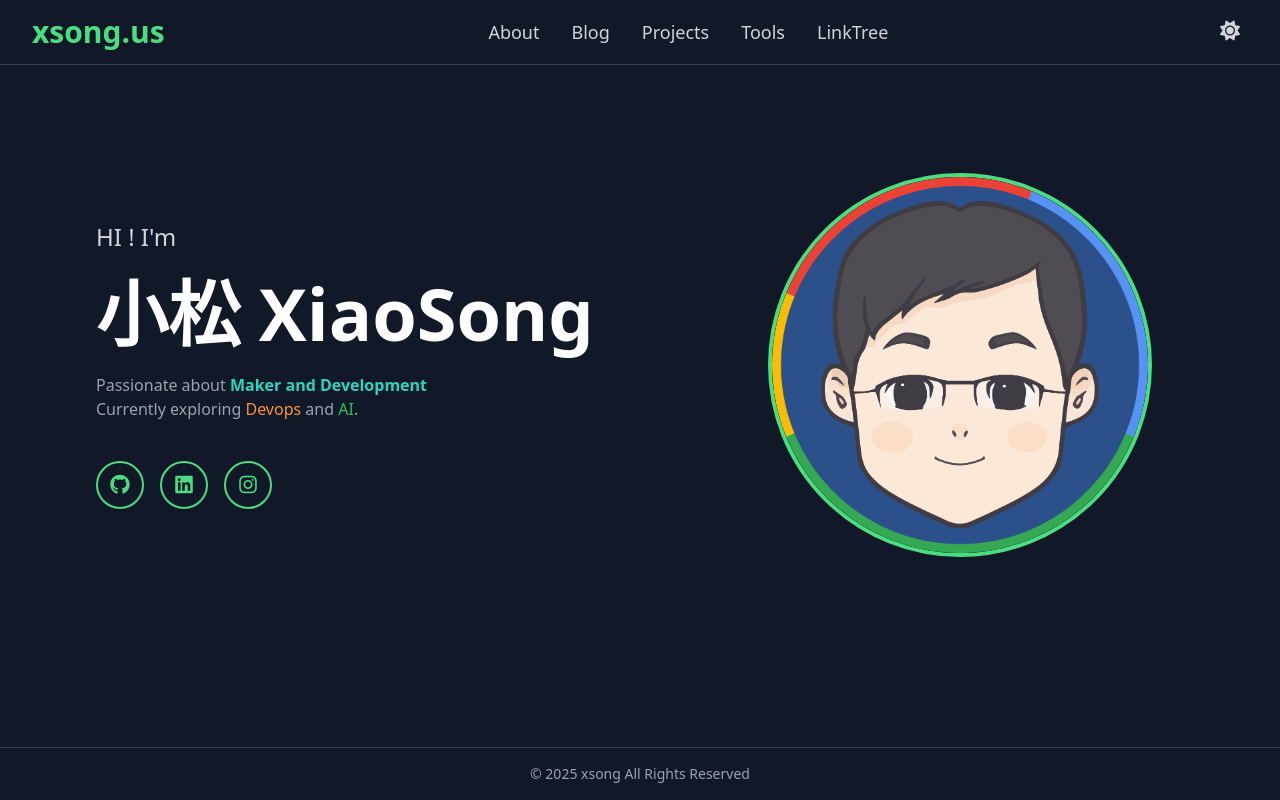
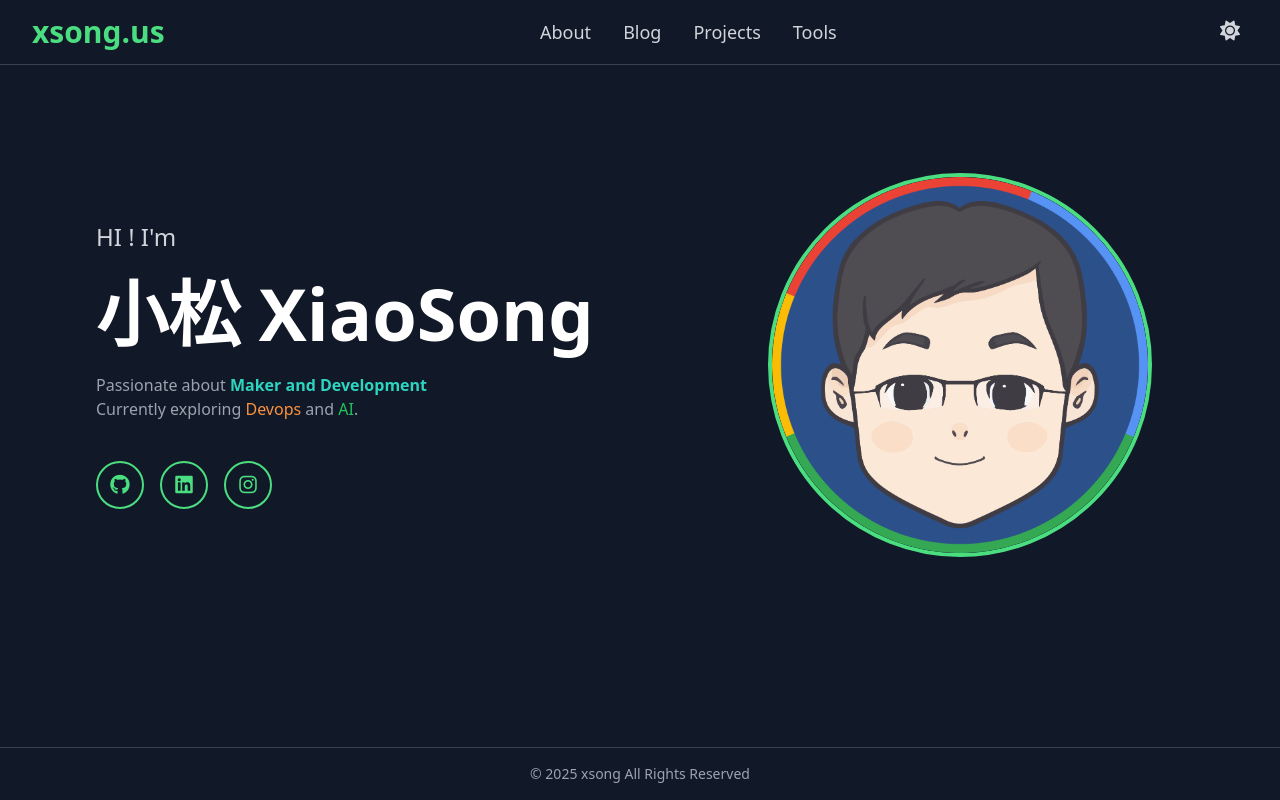
Before and after one commit to 120061203/xsong, a Next.js app: page / in a window 1280 px wide. Built offline with nearby package versions, Linux system fonts and the light colour scheme.

Commit message:
Feat:Remove linktree

```diff
--- a/app/components/Navbar.tsx
+++ b/app/components/Navbar.tsx
@@ -30,9 +30,6 @@ export default function Navbar() {
             </Link>
             <Link href="/tools" className="text-lg font-medium text-gray-700 dark:text-gray-300 hover:text-blue-600 dark:hover:text-green-400 transition-colors">
               Tools
-            </Link>
-            <Link href="/linktree" className="text-lg font-medium text-gray-700 dark:text-gray-300 hover:text-blue-600 dark:hover:text-green-400 transition-colors">
-              LinkTree
             </Link>
           </div>
 
@@ -74,9 +71,6 @@ export default function Navbar() {
               <Link href="/tools" className="block px-3 py-2 text-lg font-medium text-gray-700 dark:text-gray-300 hover:text-blue-600 dark:hover:text-green-400 hover:bg-gray-100 dark:hover:bg-gray-800 rounded-md transition-colors">
                 Tools
               </Link>
-              <Link href="/linktree" className="block px-3 py-2 text-lg font-medium text-gray-700 dark:text-gray-300 hover:text-blue-600 dark:hover:text-green-400 hover:bg-gray-100 dark:hover:bg-gray-800 rounded-md transition-colors">
-                LinkTree
-              </Link>
             </div>
           </div>
         )}
--- a/app/linktree/page.tsx
+++ /dev/null
@@ -1,11 +0,0 @@
-
-
-
-export default function LinktreePage() {
-    return (
-      <main>
-        <h1>Linktree</h1>
-        <p>Here are my links and socials.</p>
-      </main>
-    )
-  }
```
